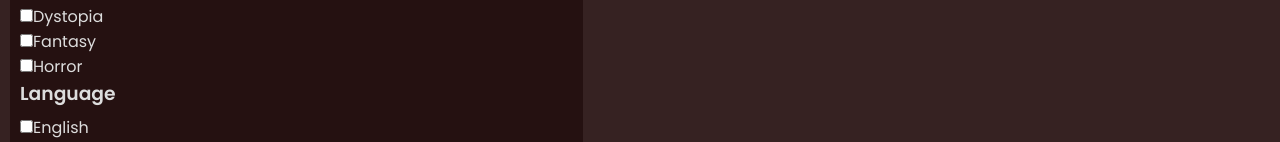
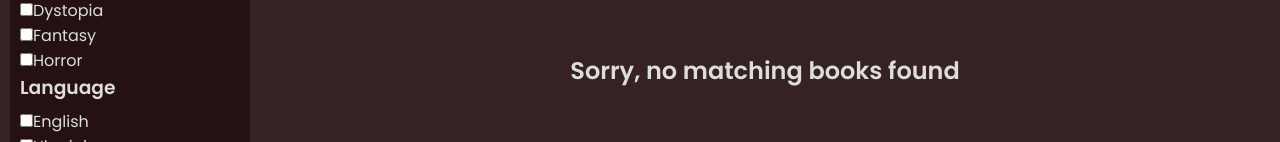
Before and after one commit to Kantor17/rss-projects, a website built with webpack: page online-store/src/index.html in a window 1280 px wide. Both pictures are taken after typing "Sample" into the empty fields and a click on the button "Search". Shown: the part 327-469 px from the top of the page. Built offline with nearby package versions, Linux system fonts and the light colour scheme; files whose address does not match are found by name.

Commit message:
feat: handle lack of matching books

```diff
--- a/online-store/src/components/Catalog.ts
+++ b/online-store/src/components/Catalog.ts
@@ -22,7 +22,14 @@ export default class Catalog {
 
   update(newBooks: BookType[]): void {
     const cards = createCards(newBooks);
-    this.element.replaceChildren(...cards);
+    if (cards.length > 0) {
+      this.element.replaceChildren(...cards);
+    } else {
+      const emptyMessage = document.createElement('h2');
+      emptyMessage.className = 'empty-message';
+      emptyMessage.textContent = 'Sorry, no matching books found';
+      this.element.replaceChildren(emptyMessage);
+    }
     this.sorter.sort();
   }
 }
--- a/online-store/src/components/books.json
+++ b/online-store/src/components/books.json
@@ -206,7 +206,7 @@
     "language": "en",
     "releaseDate": "1933",
     "amount": "4",
-    "isBestseller": true,
+    "isBestseller": false,
     "posterPath": "https://books.google.com/books/content/images/frontcover/HxojMJmRcnYC?fife=w240-h480"
   },
   {
--- a/online-store/src/style.css
+++ b/online-store/src/style.css
@@ -50,16 +50,19 @@ img {
 
 .main__container {
   display: grid;
+  grid-template-rows: 48px 1fr;
+  grid-template-columns: 240px 1fr;
   grid-template-areas:
-    "top-bar top-bar top-bar"
-    "aside catalog catalog"
-    "aside catalog catalog";
+    "top-bar top-bar"
+    "aside catalog"
+    "aside catalog";
   grid-row-gap: 15px;
   grid-column-gap: 10px;
   padding-top: 10px;
 }
 
 .catalog {
+  position: relative;
   display: flex;
   flex-wrap: wrap;
   justify-content: center;
@@ -186,3 +189,9 @@ img {
   font-size: 12px;
   padding: 1px;
 }
+
+.empty-message {
+  position: absolute;
+  top: 50%;
+  transform: translateY(-50%);
+}
```
